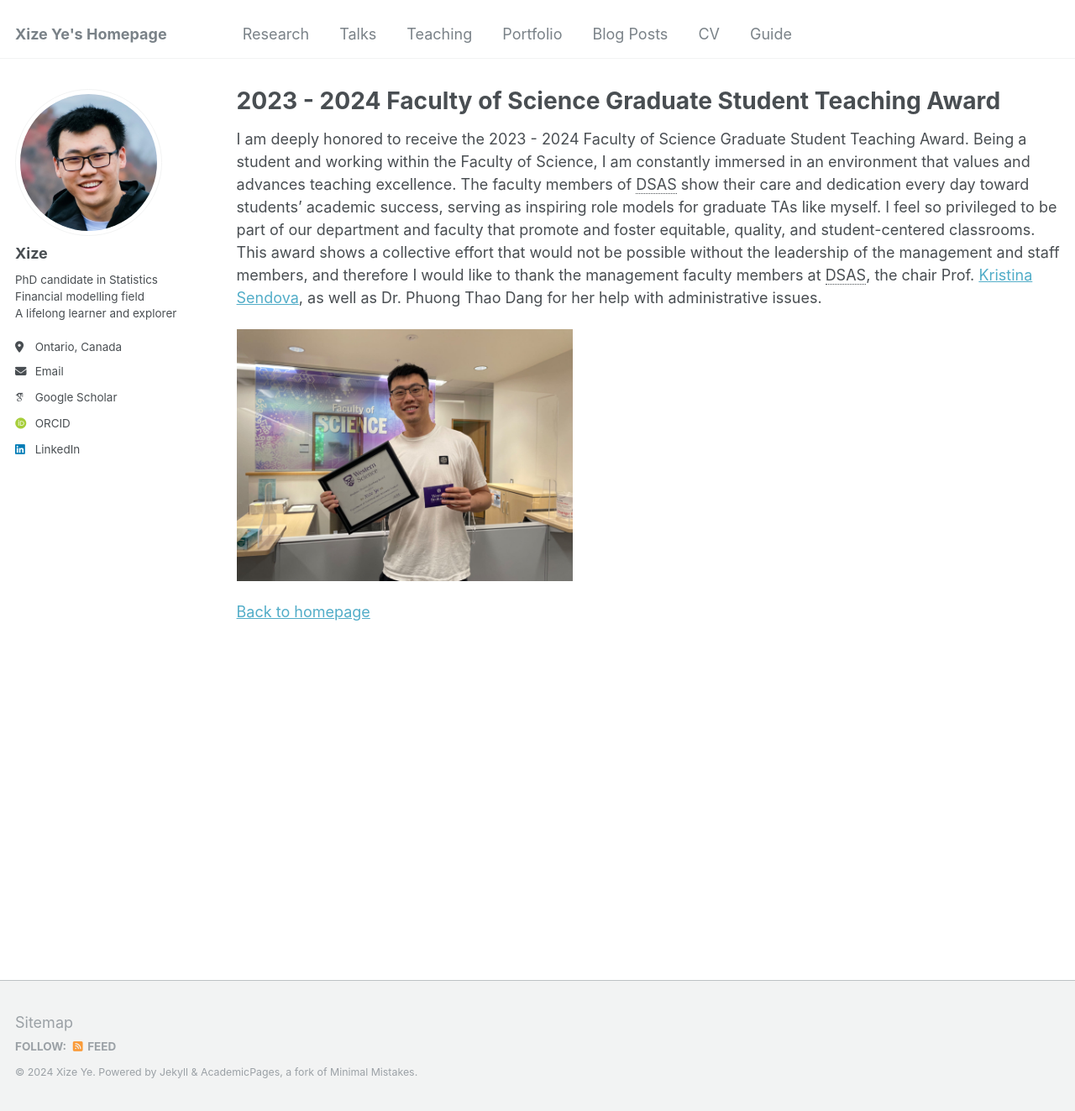
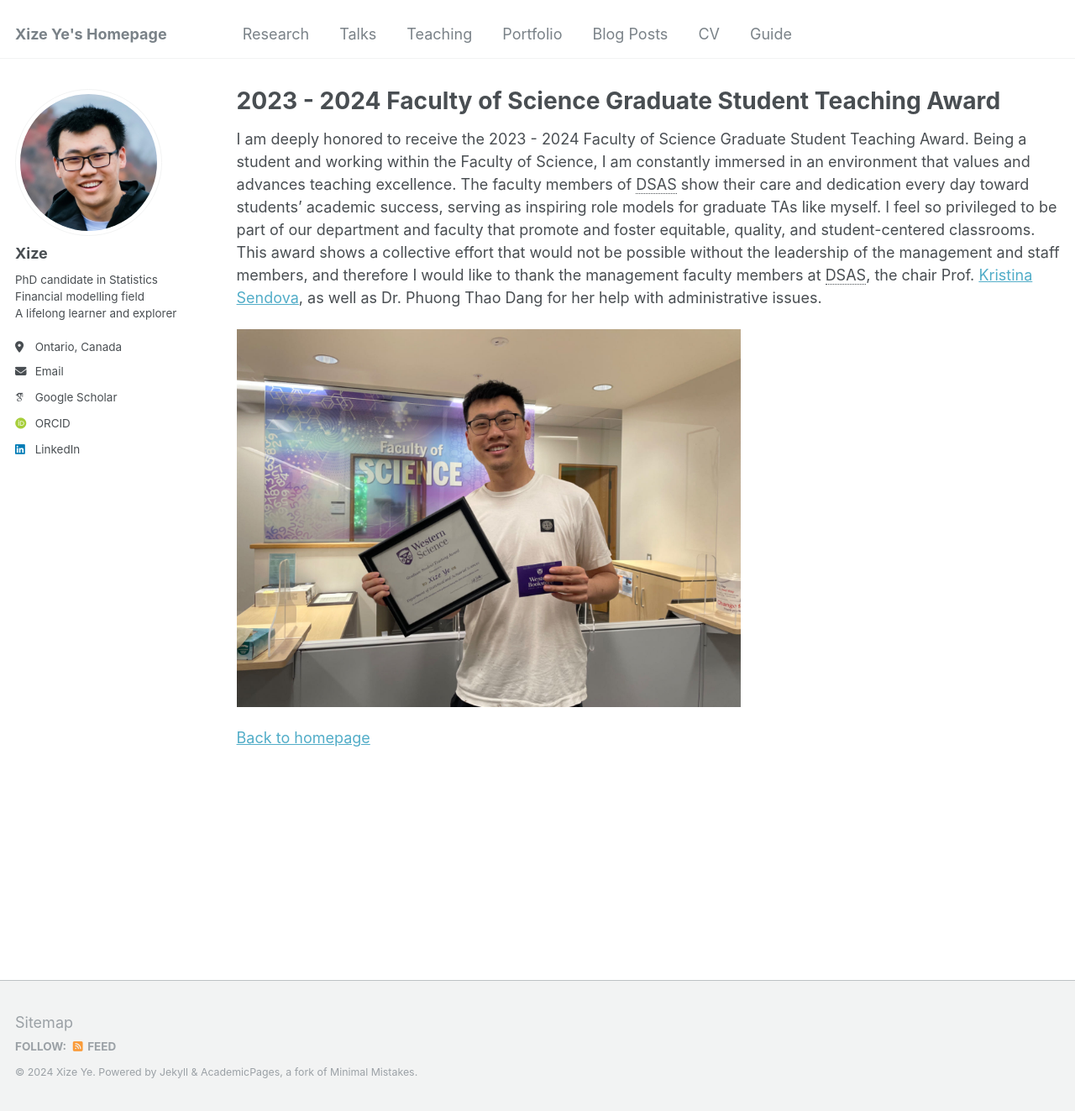
Before and after one commit to XIZEYE/xizeye.github.io, a Jekyll site: the page built from _pages/TAaward.md, in a window 1280 px wide and 1323 px high. Shown: the whole window at 84% size. Built offline with Jekyll 4.4.1, drawn with Linux system fonts in a browser that asks for light colours; some web fonts are replaced.

Commit message:
Update TAaward.md

```diff
--- a/_pages/TAaward.md
+++ b/_pages/TAaward.md
@@ -7,7 +7,7 @@ author_profile: true
 
 I am deeply honored to receive the 2023 - 2024 Faculty of Science Graduate Student Teaching Award. Being a student and working within the Faculty of Science, I am constantly immersed in an environment that values and advances teaching excellence. The faculty members of DSAS show their care and dedication every day toward students' academic success, serving as inspiring role models for graduate TAs like myself. I feel so privileged to be part of our department and faculty that promote and foster equitable, quality, and student-centered classrooms. This award shows a collective effort that would not be possible without the leadership of the management and staff members, and therefore I would like to thank the management faculty members at DSAS, the chair Prof. [Kristina Sendova](https://www.uwo.ca/stats/people/bios/kristina-sendova.html), as well as Dr. Phuong Thao Dang for her help with administrative issues.
 
-<img src="/images/TA_award.jpg" alt="Image" width="400"/>
+<img src="/images/TA_award.jpg" alt="Image" width="600"/>
 
 [Back to homepage](https://xizeye.github.io/)
 
```
